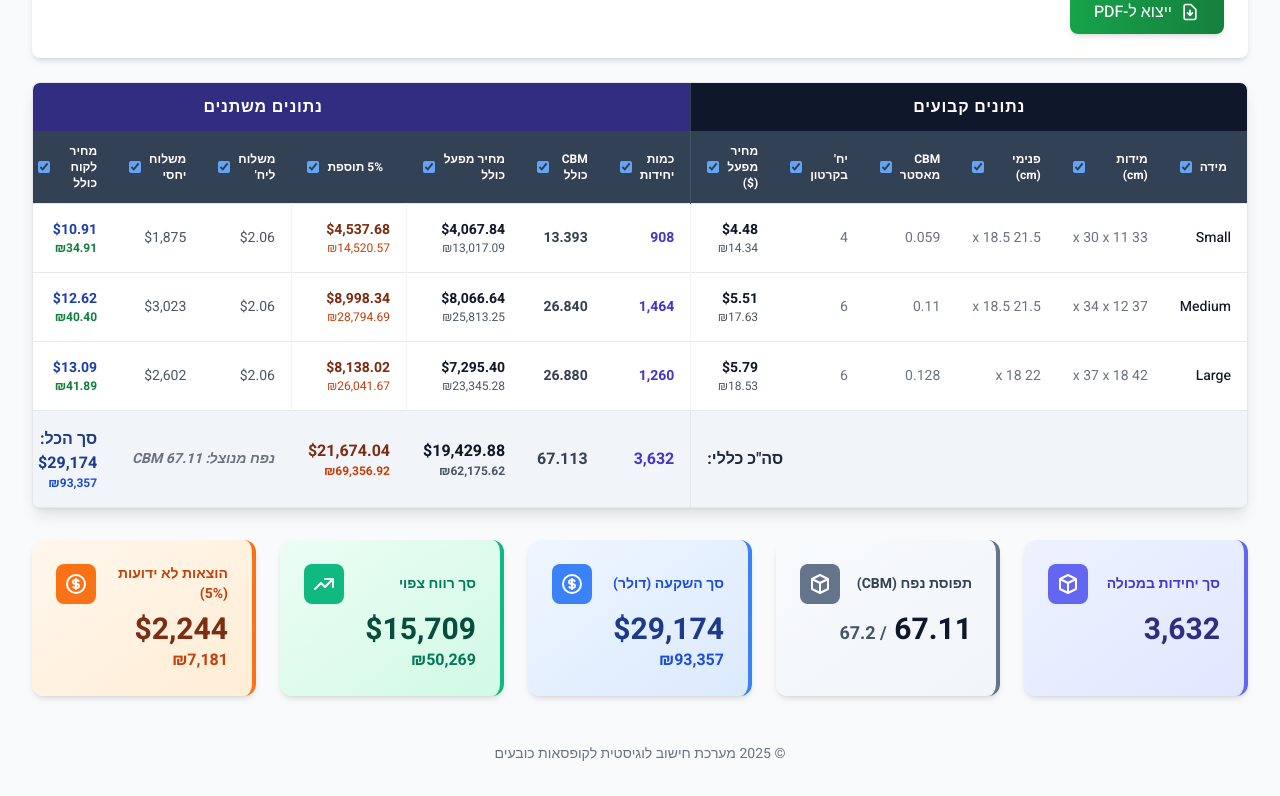
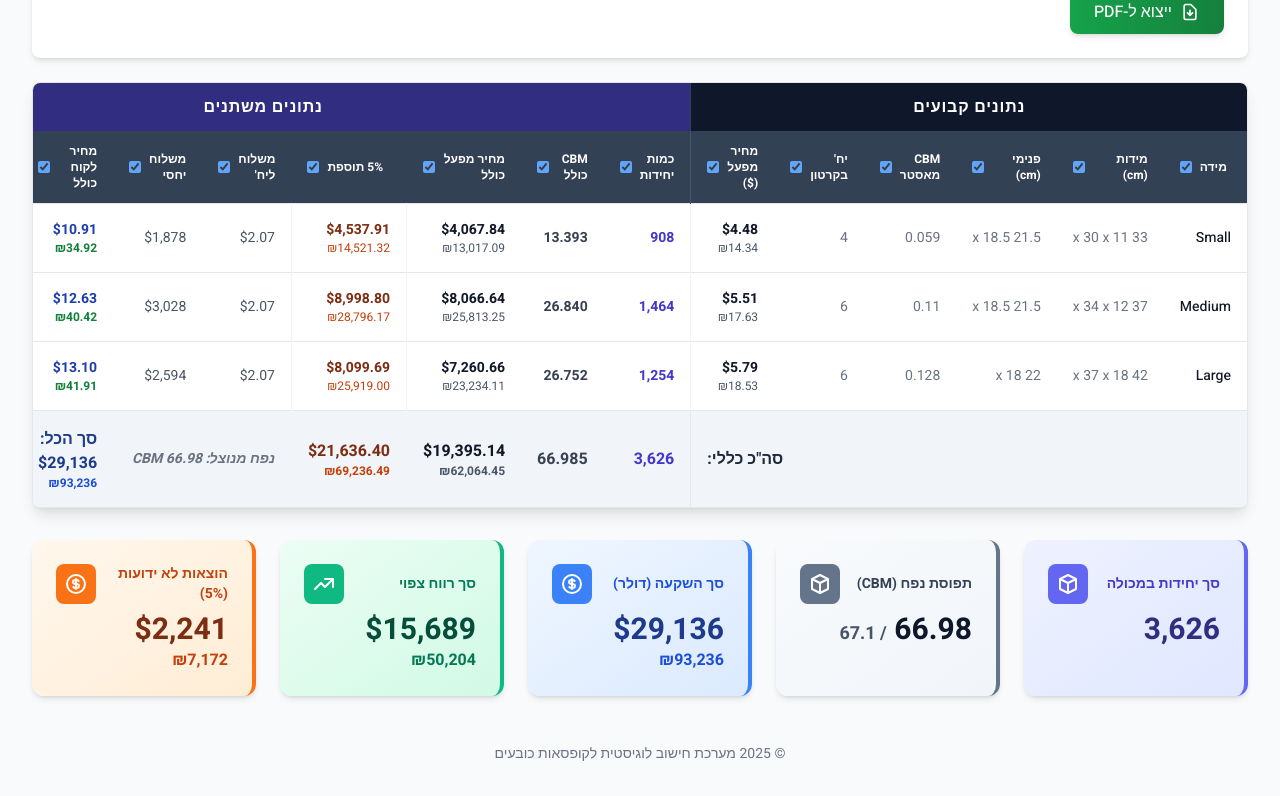
Before and after one commit to elishosh687-spec/EVA-CALCULATOR, a React (Vite) app: page / in a window 1280 px wide. Shown: the part 759-1555 px from the top of the page. Built offline with nearby package versions, Linux system fonts and the light colour scheme.

Commit message:
Update container capacities: 20->27.2, 40->67.1

```diff
--- a/constants.ts
+++ b/constants.ts
@@ -32,6 +32,6 @@ export const BOX_SIZES: BoxSizeData[] = [
 ];
 
 export const CONTAINER_CAPACITIES = {
-  '20': 28.2,
-  '40': 67.2
+  '20': 27.2,
+  '40': 67.1
 };
```
